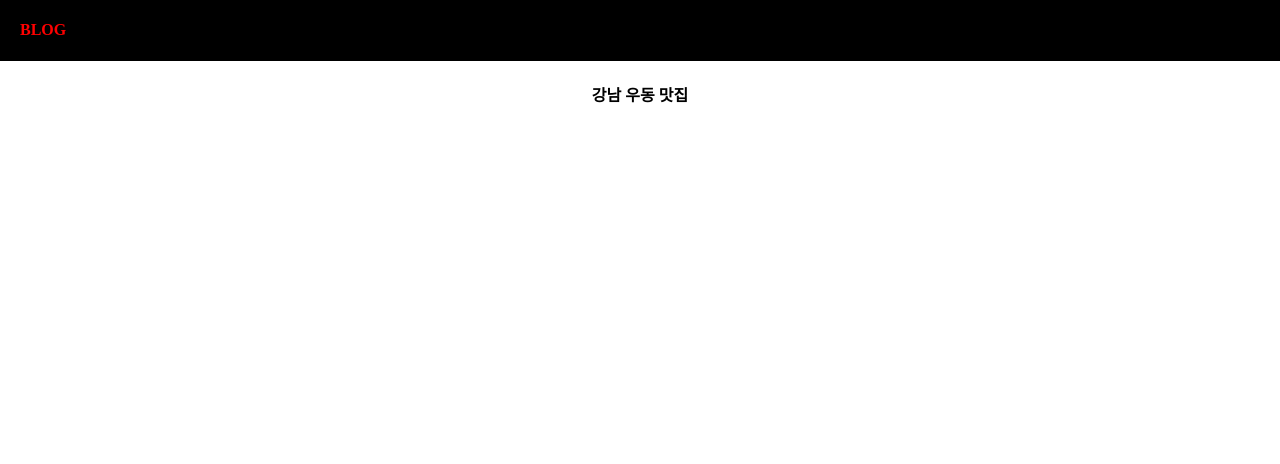
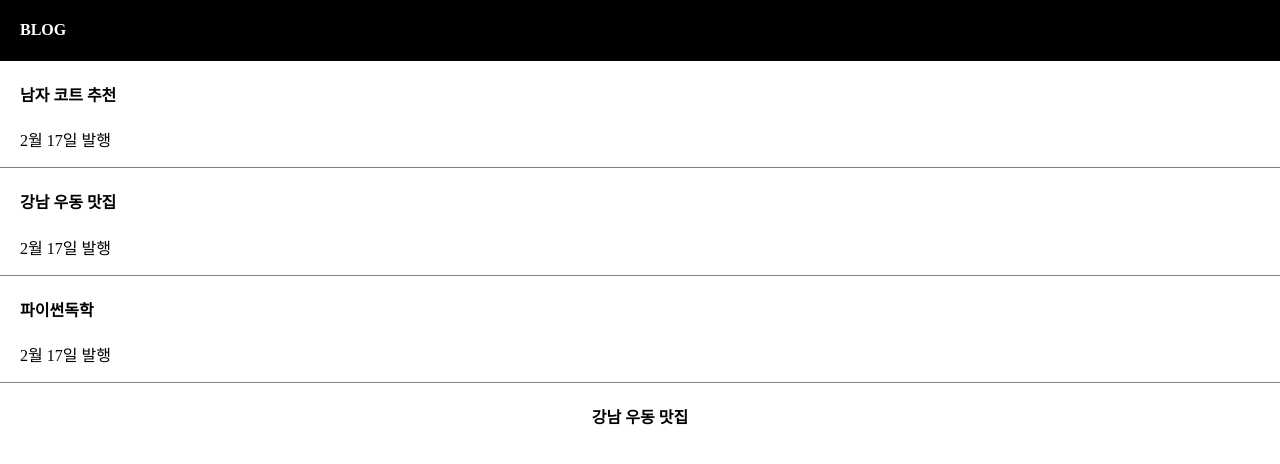
Before and after one commit to dk7648/react-blog, a React (Vite) app: page / in a window 1280 px wide. Shown: the top 464 px of the page. Built offline with nearby package versions, Linux system fonts and the light colour scheme.

Commit message:
part1: 중요한 데이터는 변수말고 state에 담습니다

```diff
--- a/src/App.css
+++ b/src/App.css
@@ -9,3 +9,13 @@
   color: white;
   padding-left: 20px;
 }
+
+div {
+  box-sizing: border-box;
+}
+
+.list {
+  padding-left: 20px;
+  text-align: left;
+  border-bottom: 1px solid grey;
+}
--- a/src/App.jsx
+++ b/src/App.jsx
@@ -1,12 +1,29 @@
+import { useState } from 'react';
 import './App.css'
 
 function App() {
   let post = '강남 우동 맛집';
+  let [글제목1, 함수1] = useState('남자 코트 추천');
+  let [글제목2, 함수2] = useState('강남 우동 맛집');
+  let [글제목3, 함수3] = useState('파이썬독학');
   return (
     <div className="App">
       <div className="black-nav">
-        <h4 style={{color: 'red'}}>BLOG</h4>
+        <h4>BLOG</h4>
       </div>
+      <div className="list">
+          <h4>{글제목1}</h4>
+          <p>2월 17일 발행</p>
+      </div>
+      <div className="list">
+          <h4>{글제목2}</h4>
+          <p>2월 17일 발행</p>
+      </div>
+      <div className="list">
+          <h4>{글제목3}</h4>
+          <p>2월 17일 발행</p>
+      </div>
+
       <h4>{ post }</h4>
     </div>
   )
```
